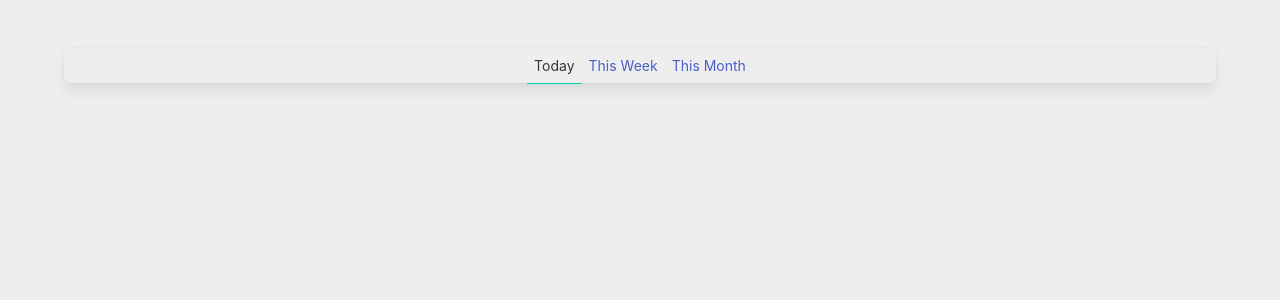
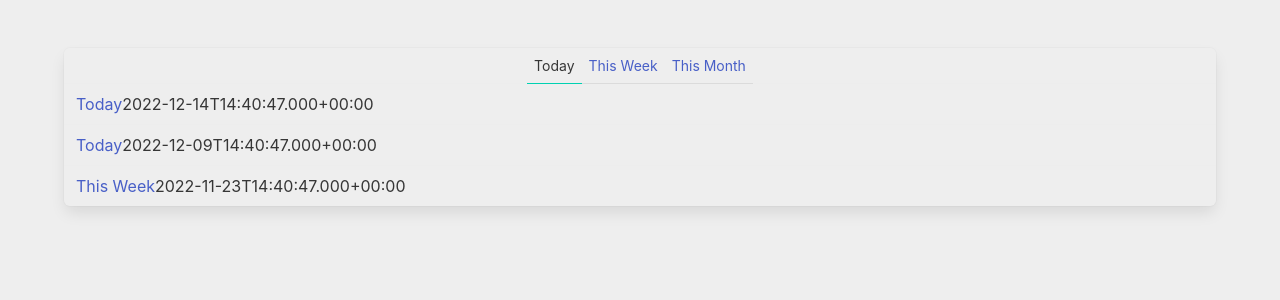
Before and after one commit to frzhen/Vue3-TS-CompAPI-Vite-Test, a Vue app: page / in a window 1280 px wide. Shown: the top 300 px of the page. Built offline with nearby package versions, Linux system fonts and the light colour scheme.

Commit message:
Added posts.ts to test luxon

```diff
--- a/package.json
+++ b/package.json
@@ -16,6 +16,7 @@
   "devDependencies": {
     "@types/luxon": "^3.1.0",
     "@vitejs/plugin-vue": "^4.0.0",
+    "luxon": "^3.1.1",
     "sass": "^1.56.2",
     "typescript": "^4.9.4",
     "vite": "^4.0.1",
--- a/src/components/Timeline.vue
+++ b/src/components/Timeline.vue
@@ -5,6 +5,7 @@
 -->
 <script setup lang="ts">
 import { ref, Ref } from "vue";
+import { Post, today, thisWeek, thisMonth } from "../posts";
 
 // Using 'as const' and typeof eliminating repetition in code
 const periods = ["Today", "This Week", "This Month"] as const;
@@ -17,6 +18,12 @@
   // console.log(period);
   selectedPeriod.value = period;
 }
+
+const posts: Post[] = [
+  today,
+  thisWeek,
+  thisMonth
+]
 </script>
 
 <template>
@@ -31,6 +38,10 @@
         {{ period }}
       </a>
     </span>
+    <a v-for="post of posts" :key="post.id" class="panel-block">
+      <a>{{ post.title }}</a>
+      <div>{{ post.created }}</div>
+    </a>
   </nav>
 </template>
 
--- /dev/null
+++ b/src/posts.ts
@@ -0,0 +1,30 @@
+/**
+ * @Author: Fred R. Zhen
+ * @Date: 2022/12/15 17:46
+ * @Email: fred.zhen@gmail.com
+ */
+import { DateTime } from "luxon";
+
+export interface Post {
+  id: string;
+  title: string;
+  created: string;
+}
+
+export const today: Post = {
+  id: "1",
+  title: "Today",
+  created: DateTime.now().toISO()
+}
+
+export const thisWeek: Post = {
+  id: "2",
+  title: "Today",
+  created: DateTime.now().minus({days: 5}).toISO()
+}
+
+export const thisMonth: Post = {
+  id: "3",
+  title: "This Week",
+  created: DateTime.now().minus({ weeks: 3}).toISO()
+}
```
